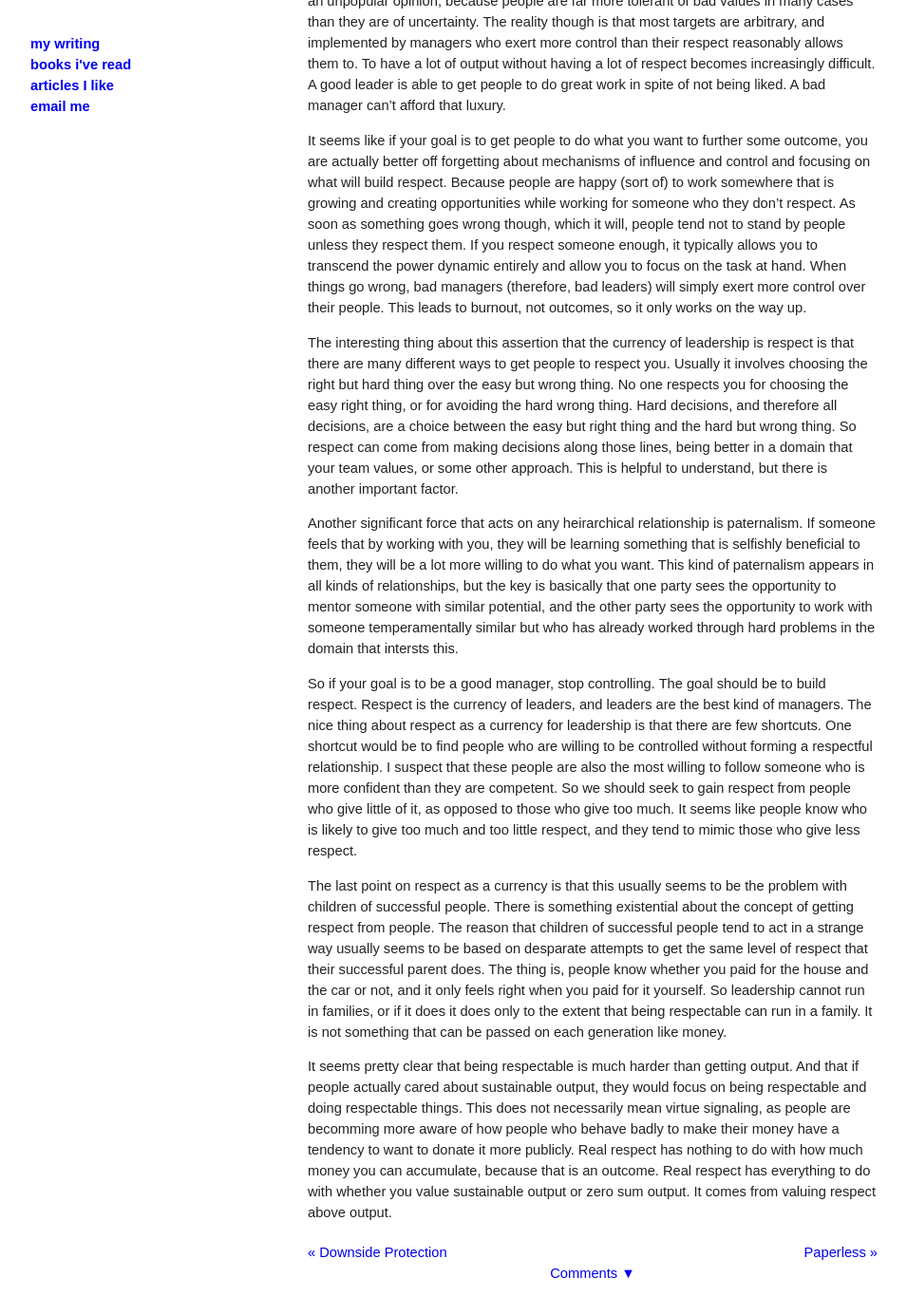
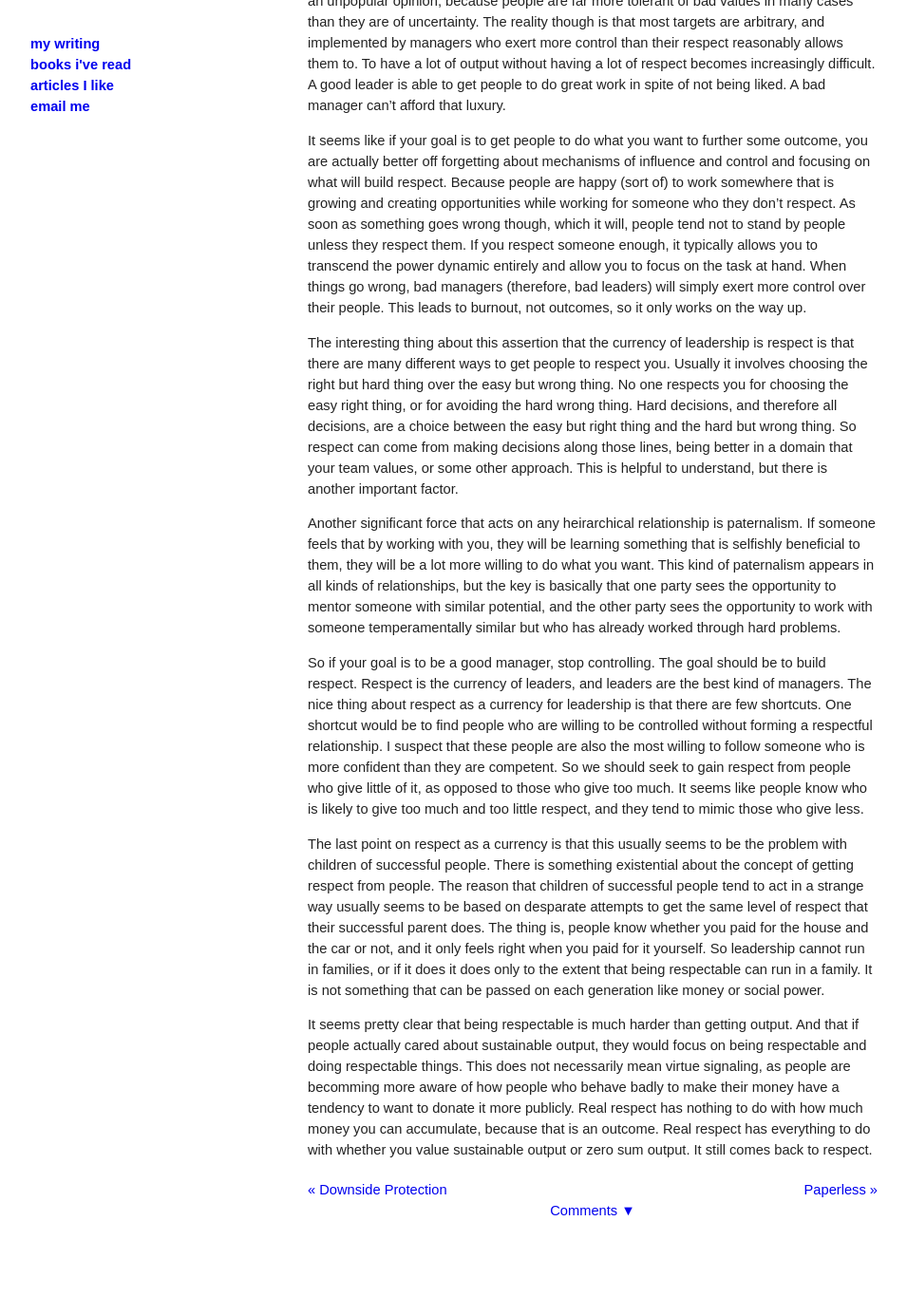
Before and after one commit to rogerkirkness/writing, a Jekyll site: the page built from _posts/2018-03-11-on-leadership.md, in a window 1280 px wide and 1400 px high, scrolled down 886 px. Shown: the top 1385 px of the window at 95% size, without its empty margins (16-971 px from the left). Built offline with Jekyll 4.4.1, drawn with Linux system fonts in a browser that asks for light colours; after the commit the page ends 2220 px from its top, so only the background shows below that.

Commit message:
Bump version to 1.1.2

```diff
--- a/_posts/2018-03-11-on-leadership.md
+++ b/_posts/2018-03-11-on-leadership.md
@@ -17,10 +17,10 @@
 
 The interesting thing about this assertion that the currency of leadership is respect is that there are many different ways to get people to respect you. Usually it involves choosing the right but hard thing over the easy but wrong thing. No one respects you for choosing the easy right thing, or for avoiding the hard wrong thing. Hard decisions, and therefore all decisions, are a choice between the easy but right thing and the hard but wrong thing. So respect can come from making decisions along those lines, being better in a domain that your team values, or some other approach. This is helpful to understand, but there is another important factor.
 
-Another significant force that acts on any heirarchical relationship is paternalism. If someone feels that by working with you, they will be learning something that is selfishly beneficial to them, they will be a lot more willing to do what you want. This kind of paternalism appears in all kinds of relationships, but the key is basically that one party sees the opportunity to mentor someone with similar potential, and the other party sees the opportunity to work with someone temperamentally similar but who has already worked through hard problems in the domain that intersts this.
+Another significant force that acts on any heirarchical relationship is paternalism. If someone feels that by working with you, they will be learning something that is selfishly beneficial to them, they will be a lot more willing to do what you want. This kind of paternalism appears in all kinds of relationships, but the key is basically that one party sees the opportunity to mentor someone with similar potential, and the other party sees the opportunity to work with someone temperamentally similar but who has already worked through hard problems.
 
-So if your goal is to be a good manager, stop controlling. The goal should be to build respect. Respect is the currency of leaders, and leaders are the best kind of managers. The nice thing about respect as a currency for leadership is that there are few shortcuts. One shortcut would be to find people who are willing to be controlled without forming a respectful relationship. I suspect that these people are also the most willing to follow someone who is more confident than they are competent. So we should seek to gain respect from people who give little of it, as opposed to those who give too much. It seems like people know who is likely to give too much and too little respect, and they tend to mimic those who give less respect.
+So if your goal is to be a good manager, stop controlling. The goal should be to build respect. Respect is the currency of leaders, and leaders are the best kind of managers. The nice thing about respect as a currency for leadership is that there are few shortcuts. One shortcut would be to find people who are willing to be controlled without forming a respectful relationship. I suspect that these people are also the most willing to follow someone who is more confident than they are competent. So we should seek to gain respect from people who give little of it, as opposed to those who give too much. It seems like people know who is likely to give too much and too little respect, and they tend to mimic those who give less.
 
-The last point on respect as a currency is that this usually seems to be the problem with children of successful people. There is something existential about the concept of getting respect from people. The reason that children of successful people tend to act in a strange way usually seems to be based on desparate attempts to get the same level of respect that their successful parent does. The thing is, people know whether you paid for the house and the car or not, and it only feels right when you paid for it yourself. So leadership cannot run in families, or if it does it does only to the extent that being respectable can run in a family. It is not something that can be passed on each generation like money.
+The last point on respect as a currency is that this usually seems to be the problem with children of successful people. There is something existential about the concept of getting respect from people. The reason that children of successful people tend to act in a strange way usually seems to be based on desparate attempts to get the same level of respect that their successful parent does. The thing is, people know whether you paid for the house and the car or not, and it only feels right when you paid for it yourself. So leadership cannot run in families, or if it does it does only to the extent that being respectable can run in a family. It is not something that can be passed on each generation like money or social power.
 
-It seems pretty clear that being respectable is much harder than getting output. And that if people actually cared about sustainable output, they would focus on being respectable and doing respectable things. This does not necessarily mean virtue signaling, as people are becomming more aware of how people who behave badly to make their money have a tendency to want to donate it more publicly. Real respect has nothing to do with how much money you can accumulate, because that is an outcome. Real respect has everything to do with whether you value sustainable output or zero sum output. It comes from valuing respect above output.
+It seems pretty clear that being respectable is much harder than getting output. And that if people actually cared about sustainable output, they would focus on being respectable and doing respectable things. This does not necessarily mean virtue signaling, as people are becomming more aware of how people who behave badly to make their money have a tendency to want to donate it more publicly. Real respect has nothing to do with how much money you can accumulate, because that is an outcome. Real respect has everything to do with whether you value sustainable output or zero sum output. It still comes back to respect.
```
